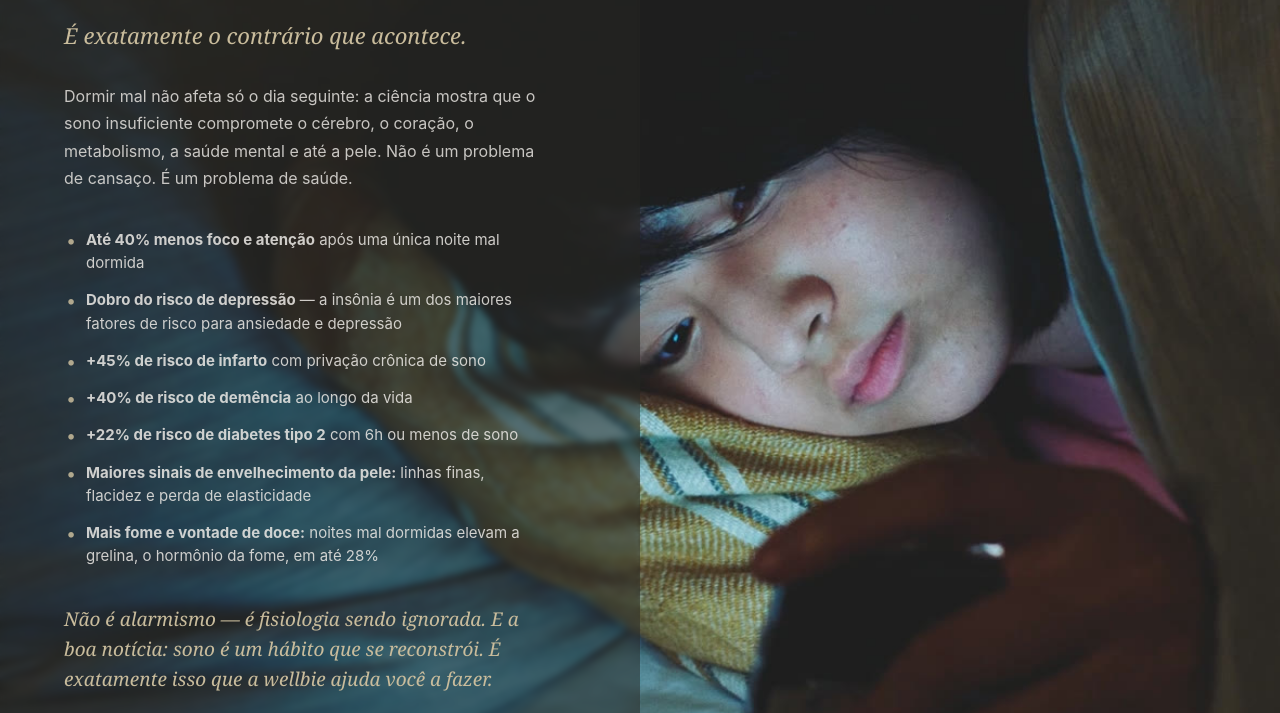
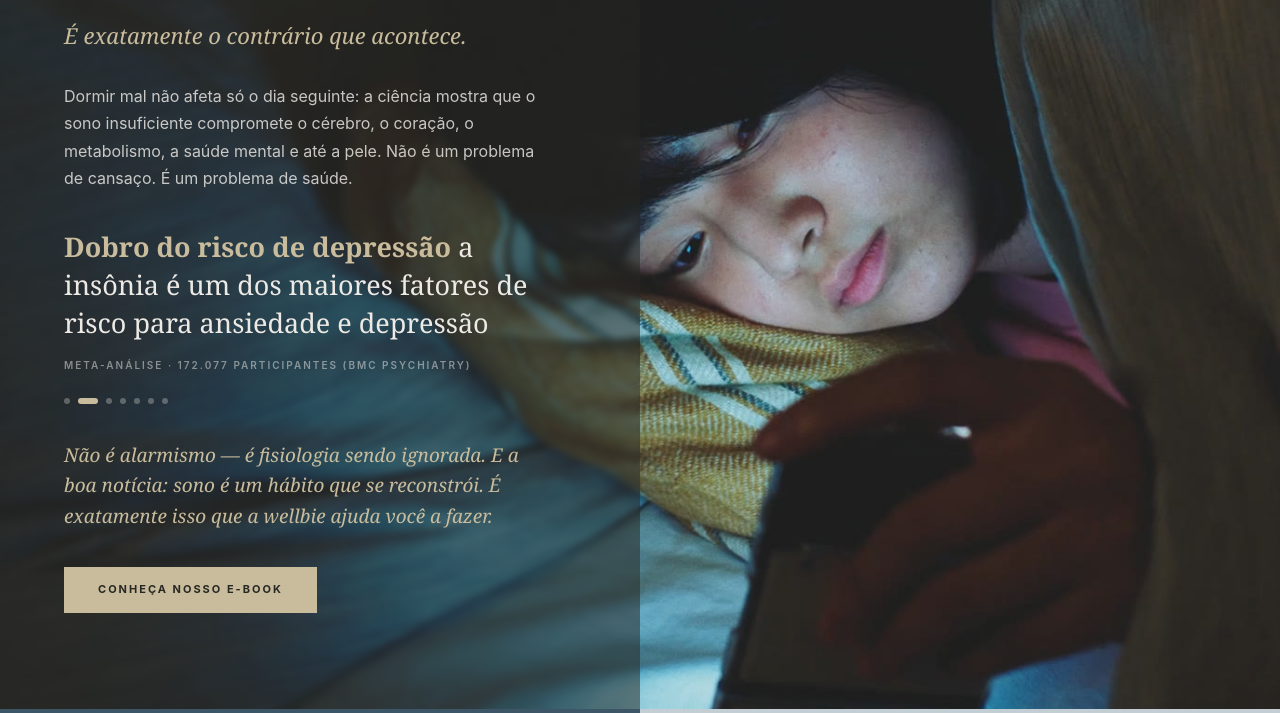
Before and after one commit to pripiresb/wellbie-landing, an Eleventy site: page src/index.njk in a window 1280 px wide. Shown: the part 1098-1811 px from the top of the page. Built offline with nearby package versions, Linux system fonts and the light colour scheme; Eleventy itself is replaced by a stand-in of ours; files that its build step writes are made by us from their sources; grey boxes are pictures that could not be loaded.

Commit message:
Problema: dados em rotador animado (estilo prova social) com fonte cientifica

```diff
--- a/src/_data/site.json
+++ b/src/_data/site.json
@@ -8,31 +8,38 @@
     "bullets": [
       {
         "destaque": "Até 40% menos foco e atenção",
-        "texto": "após uma única noite mal dormida"
+        "texto": "após uma única noite mal dormida",
+        "fonte": "Neurociência do sono · M. Walker, UC Berkeley"
       },
       {
         "destaque": "Dobro do risco de depressão",
-        "texto": "— a insônia é um dos maiores fatores de risco para ansiedade e depressão"
+        "texto": "a insônia é um dos maiores fatores de risco para ansiedade e depressão",
+        "fonte": "Meta-análise · 172.077 participantes (BMC Psychiatry)"
       },
       {
         "destaque": "+45% de risco de infarto",
-        "texto": "com privação crônica de sono"
+        "texto": "em pessoas com privação crônica de sono",
+        "fonte": "Meta-análise · European Heart Journal (Cappuccio et al.)"
       },
       {
         "destaque": "+40% de risco de demência",
-        "texto": "ao longo da vida"
+        "texto": "ao longo da vida",
+        "fonte": "Estudo Whitehall II · Nature Communications"
       },
       {
         "destaque": "+22% de risco de diabetes tipo 2",
-        "texto": "com 6h ou menos de sono"
+        "texto": "com 6h ou menos de sono por noite",
+        "fonte": "Meta-análise · 737.002 adultos (Diabetes Care)"
       },
       {
-        "destaque": "Maiores sinais de envelhecimento da pele:",
-        "texto": "linhas finas, flacidez e perda de elasticidade"
+        "destaque": "Mais sinais de envelhecimento da pele",
+        "texto": "linhas finas, flacidez e perda de elasticidade",
+        "fonte": "Estudo clínico · Clinical & Experimental Dermatology"
       },
       {
-        "destaque": "Mais fome e vontade de doce:",
-        "texto": "noites mal dormidas elevam a grelina, o hormônio da fome, em até 28%"
+        "destaque": "+28% no hormônio da fome",
+        "texto": "noites mal dormidas aumentam a grelina e a vontade de doce",
+        "fonte": "Spiegel et al. · Annals of Internal Medicine"
       }
     ],
     "fecho": "Não é alarmismo — é fisiologia sendo ignorada. E a boa notícia: sono é um hábito que se reconstrói. É exatamente isso que a wellbie ajuda você a fazer.",
--- a/src/admin/config.yml
+++ b/src/admin/config.yml
@@ -56,13 +56,14 @@ collections:
               - { label: "Título", name: "headline", widget: "text", hint: "Use <br> para quebrar linha." }
               - { label: "Subtítulo (frase em itálico)", name: "sub", widget: "text" }
               - { label: "Introdução", name: "intro", widget: "text" }
-              - label: "Dados científicos (bullets)"
+              - label: "Dados científicos (animados)"
                 name: "bullets"
                 widget: "list"
                 summary: "{{fields.destaque}}"
                 fields:
                   - { label: "Destaque (em negrito)", name: "destaque", widget: "string" }
                   - { label: "Complemento", name: "texto", widget: "string", required: false }
+                  - { label: "Fonte (letra pequena embaixo)", name: "fonte", widget: "string", required: false }
               - { label: "Frase de fechamento", name: "fecho", widget: "text" }
               - { label: "Texto do botão e-book", name: "ebook_label", widget: "string", required: false, hint: "Deixe em branco para esconder o botão." }
               - { label: "Link do botão e-book (página do produto na Nuvemshop)", name: "ebook_url", widget: "string", required: false }
--- a/src/index.njk
+++ b/src/index.njk
@@ -49,10 +49,15 @@
   .problema-headline { font-family: var(--serif); font-size: 48px; font-weight: 400; color: var(--creme); line-height: 1.1; margin-bottom: 24px; }
   .problema-sub { font-family: var(--serif); font-style: italic; font-size: 22px; color: var(--nude); line-height: 1.4; margin-bottom: 32px; }
   .problema-intro { font-size: 16px; color: var(--creme); opacity: 0.82; line-height: 1.7; margin-bottom: 36px; max-width: 480px; }
-  .problema-list { list-style: none; display: flex; flex-direction: column; gap: 14px; margin-bottom: 36px; max-width: 480px; }
-  .problema-list li { position: relative; padding-left: 22px; font-size: 15px; color: var(--creme); opacity: 0.85; line-height: 1.55; }
-  .problema-list li::before { content: '•'; position: absolute; left: 2px; top: -1px; color: var(--nude); font-size: 18px; }
-  .problema-list li strong { font-weight: 700; opacity: 1; }
+  .problema-rotator { position: relative; min-height: 150px; max-width: 480px; margin-bottom: 20px; }
+  .prob-slide { position: absolute; inset: 0; opacity: 0; transition: opacity 0.8s ease; pointer-events: none; }
+  .prob-slide.active { opacity: 1; pointer-events: auto; }
+  .prob-dado { font-family: var(--serif); font-size: 27px; font-weight: 400; color: var(--creme); line-height: 1.4; margin-bottom: 16px; }
+  .prob-dado strong { color: var(--nude); font-weight: 700; }
+  .prob-fonte { font-family: var(--sans); font-size: 10px; font-weight: 600; letter-spacing: 2px; text-transform: uppercase; color: var(--creme); opacity: 0.5; }
+  .prob-dots { display: flex; gap: 8px; margin-bottom: 36px; }
+  .prob-dot { width: 6px; height: 6px; border-radius: 50%; border: none; padding: 0; cursor: pointer; background: rgba(237,234,230,0.3); transition: all 0.35s ease; }
+  .prob-dot.active { width: 20px; border-radius: 3px; background: var(--nude); }
   .problema-fecho { font-family: var(--serif); font-size: 19px; font-style: italic; color: var(--nude); line-height: 1.6; margin-bottom: 36px; max-width: 480px; }
   .btn-ebook { display: inline-block; align-self: flex-start; padding: 14px 34px; font-family: var(--sans); font-size: 11px; font-weight: 700; letter-spacing: 2px; text-transform: uppercase; background: var(--nude); color: var(--cinza); text-decoration: none; transition: opacity 0.2s; }
   .btn-ebook:hover { opacity: 0.85; }
@@ -149,6 +154,8 @@
     .problema-empty { display: none; }
     .melatonina .produto-image, .magic5 .produto-image { order: -1; }
     .problema-headline, .produto-headline { font-size: 34px; }
+    .prob-dado { font-size: 22px; }
+    .problema-rotator { min-height: 180px; }
 
     /* KIT — imagem com altura definida, chips menores, botão reposicionado */
     .kit-text { padding: 56px 24px 36px; }
@@ -201,11 +208,17 @@
     <h2 class="problema-headline">{{ site.problema.headline | safe }}</h2>
     <p class="problema-sub">{{ site.problema.sub }}</p>
     <p class="problema-intro">{{ site.problema.intro }}</p>
-    <ul class="problema-list">
+    <div class="problema-rotator">
       {% for item in site.problema.bullets %}
-      <li><strong>{{ item.destaque }}</strong> {{ item.texto }}</li>
+      <div class="prob-slide{% if loop.first %} active{% endif %}">
+        <p class="prob-dado"><strong>{{ item.destaque }}</strong> {{ item.texto }}</p>
+        <p class="prob-fonte">{{ item.fonte }}</p>
+      </div>
       {% endfor %}
-    </ul>
+    </div>
+    <div class="prob-dots">
+      {% for item in site.problema.bullets %}<button class="prob-dot{% if loop.first %} active{% endif %}" data-index="{{ loop.index0 }}" aria-label="Dado {{ loop.index }}"></button>{% endfor %}
+    </div>
     <p class="problema-fecho">{{ site.problema.fecho }}</p>
     {% if site.problema.ebook_label %}
     <a class="btn-ebook" href="{{ site.problema.ebook_url }}">{{ site.problema.ebook_label }}</a>
@@ -349,6 +362,26 @@
 </script>
 
 <script>
+(function () {
+  const slides = document.querySelectorAll('.problema-rotator .prob-slide');
+  const dots   = document.querySelectorAll('.prob-dots .prob-dot');
+  if (slides.length < 2) return;
+  const DURATION = 3500;
+  let current = 0, timer;
+  function goTo(i) {
+    slides[current].classList.remove('active');
+    if (dots[current]) dots[current].classList.remove('active');
+    current = (i + slides.length) % slides.length;
+    slides[current].classList.add('active');
+    if (dots[current]) dots[current].classList.add('active');
+  }
+  function start() { clearInterval(timer); timer = setInterval(() => goTo(current + 1), DURATION); }
+  dots.forEach(d => d.addEventListener('click', () => { goTo(parseInt(d.dataset.index)); start(); }));
+  start();
+})();
+</script>
+
+<script>
   // Login do editor: ao confirmar o convite/login, leva direto ao painel /admin
   if (window.netlifyIdentity) {
     window.netlifyIdentity.on("init", user => {
```
